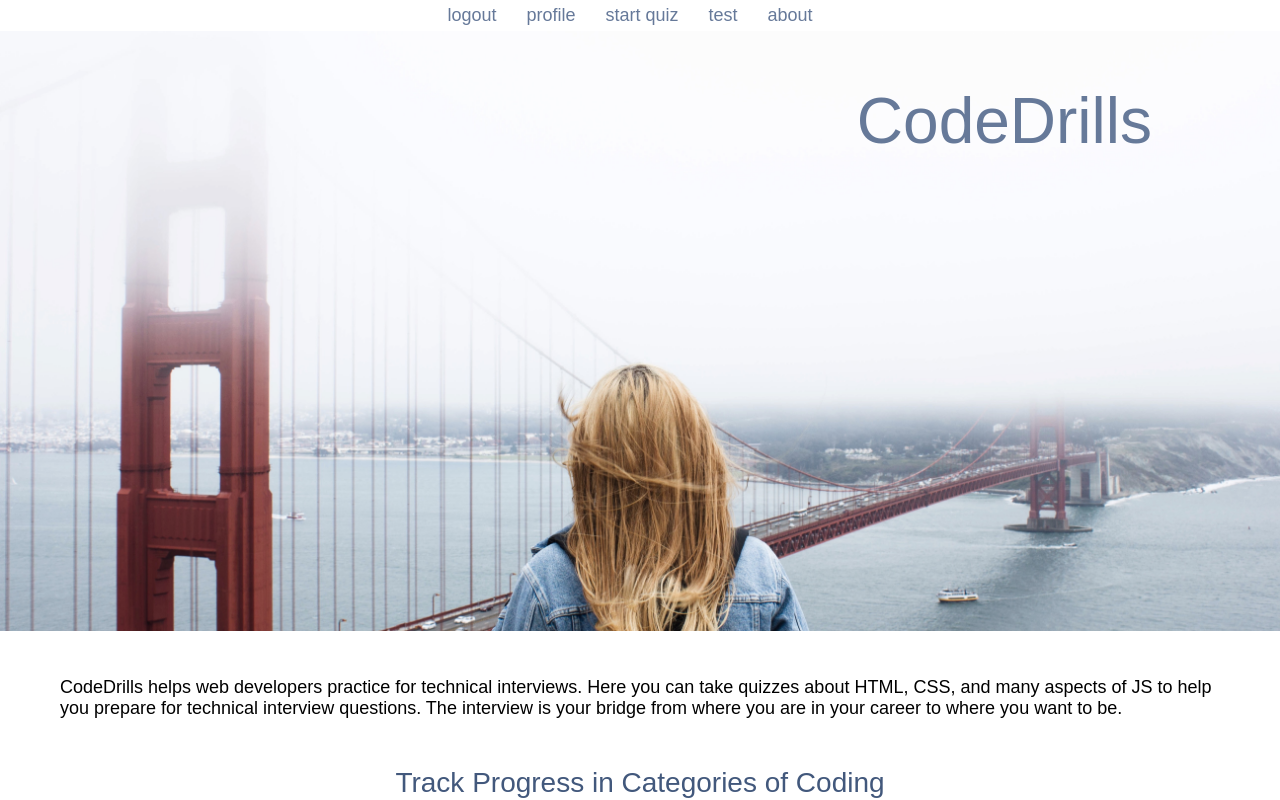
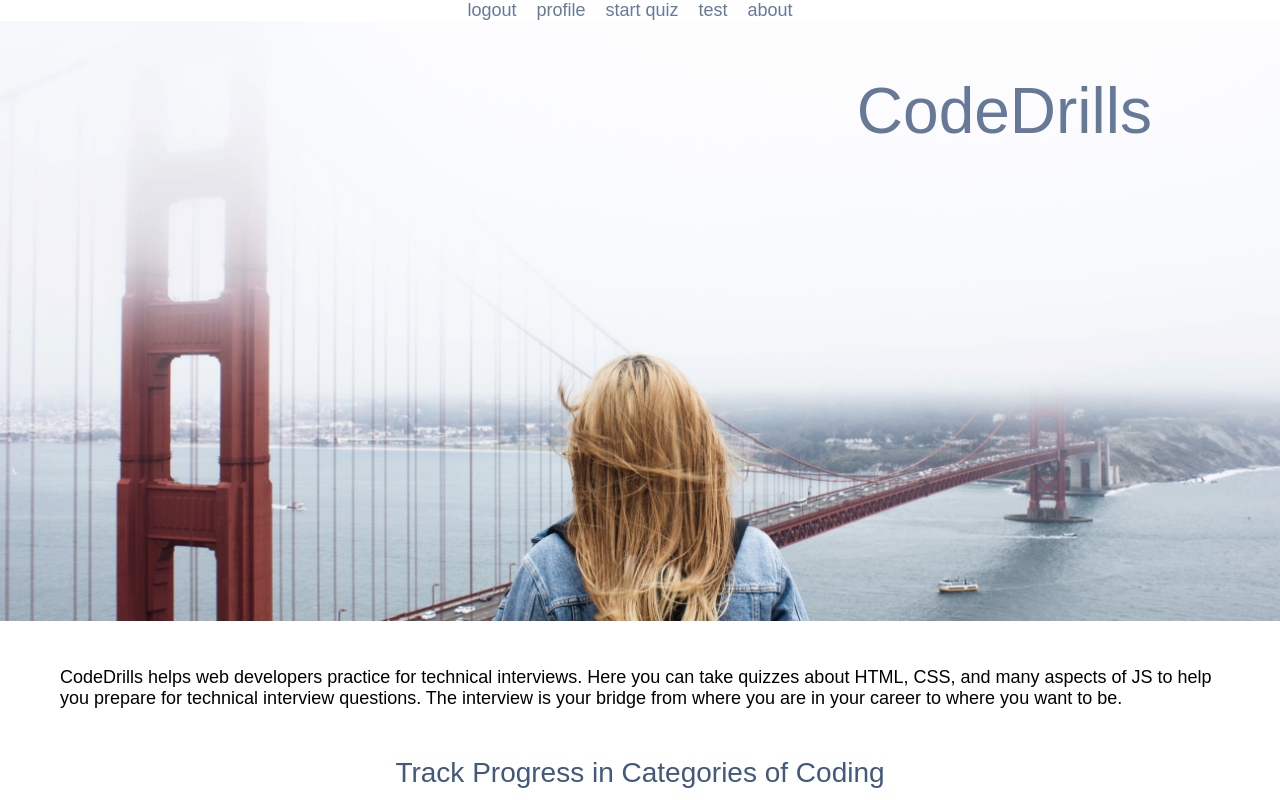
Before and after one commit to deepbsd/codeDrills-client, a React (Create React App) app: page / in a window 1280 px wide. Shown: the top 800 px of the page. Built offline with nearby package versions, Linux system fonts and the light colour scheme.

Commit message:
underline wasnt lining up, forgot to remove padding offset

```diff
--- a/src/components/navitem/navitem.css
+++ b/src/components/navitem/navitem.css
@@ -3,7 +3,7 @@ li {
     color: #667999;
     display: inline-block;
     font-size: 18px;
-    padding: 5px;
+    padding: 0px;
     position: relative;
     margin-right: 20px;
     text-decoration: none;
@@ -19,7 +19,7 @@ li:hover {
 li:before {
   content: "";
   position: absolute;
-  width: 90%;
+  width: 100%;
   height: 2px;
   bottom: 0;
   left: 0;
```
